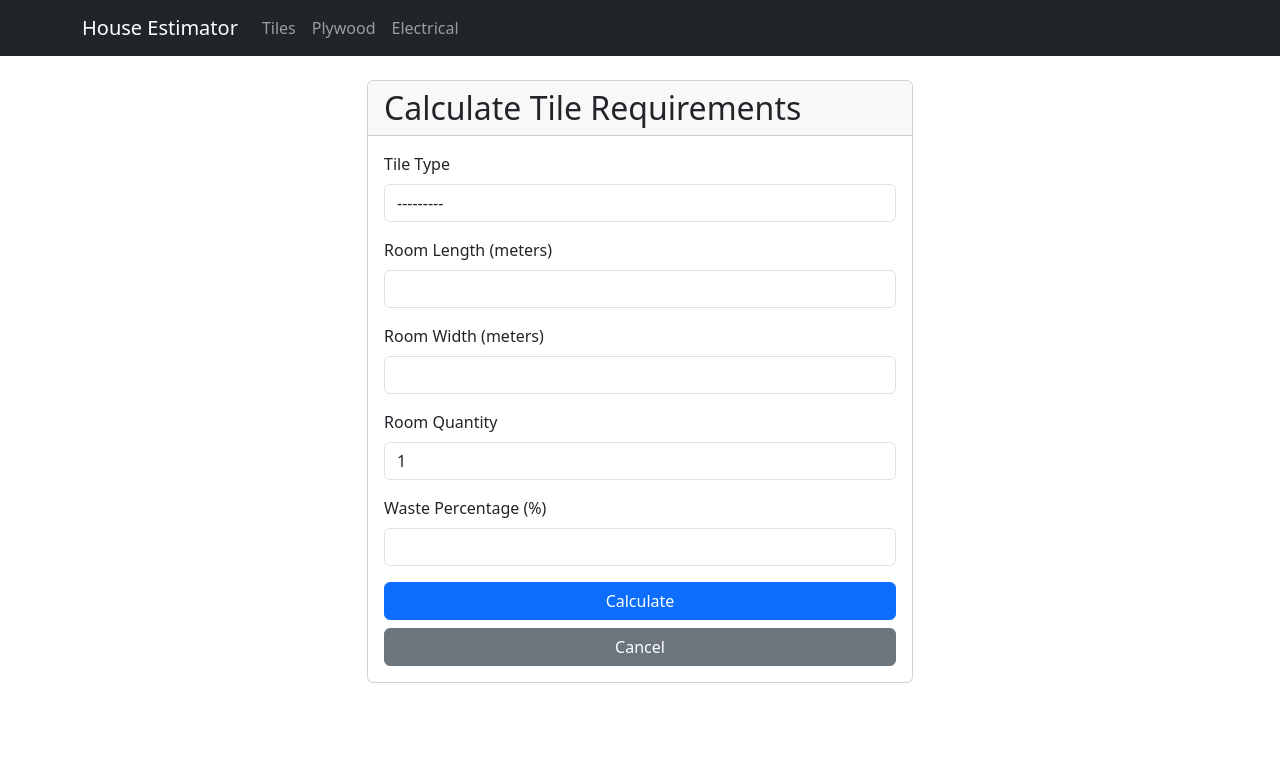
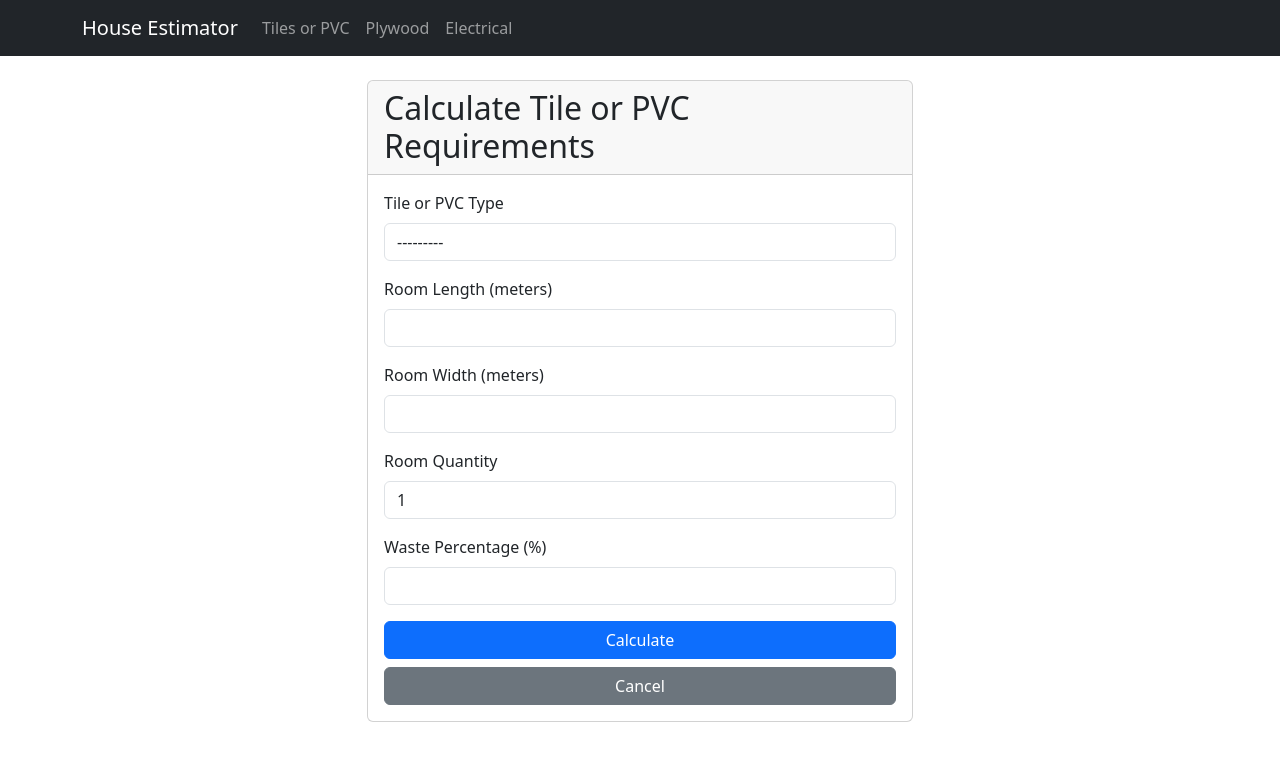
Before and after one commit to marobo/house_estimator, a Django app: page /tile-calculations/create/ in a window 1280 px wide. Shown: the top 761 px of the page. Run offline with Django 5.2, Linux system fonts and the light colour scheme; data that the repository does not hold is empty.

Commit message:
tile and pvc are same calculation

```diff
--- a/materiais/templates/materiais/tile_calculation_form.html
+++ b/materiais/templates/materiais/tile_calculation_form.html
@@ -1,13 +1,13 @@
 {% extends 'base.html' %}
 
-{% block title %}Calculate Tile Requirements - House Estimator{% endblock %}
+{% block title %}Calculate Tile or PVC Requirements - House Estimator{% endblock %}
 
 {% block content %}
 <div class="row">
     <div class="col-md-6 offset-md-3">
         <div class="card">
             <div class="card-header">
-                <h2 class="mb-0">Calculate Tile Requirements</h2>
+                <h2 class="mb-0">Calculate Tile or PVC Requirements</h2>
             </div>
             <div class="card-body">
                 {% if form.non_field_errors %}
@@ -22,7 +22,7 @@
                     {% csrf_token %}
 
                     <div class="mb-3">
-                        <label for="{{ form.tile.id_for_label }}" class="form-label">Tile Type</label>
+                        <label for="{{ form.tile.id_for_label }}" class="form-label">Tile or PVC Type</label>
                         {{ form.tile }}
                         {% if form.tile.errors %}
                         <div class="invalid-feedback d-block">
--- a/templates/base.html
+++ b/templates/base.html
@@ -17,7 +17,7 @@
             <div class="collapse navbar-collapse" id="navbarNav">
                 <ul class="navbar-nav">
                     <li class="nav-item">
-                        <a class="nav-link" href="{% url 'materiais:tile_list' %}">Tiles</a>
+                        <a class="nav-link" href="{% url 'materiais:tile_list' %}">Tiles or PVC</a>
                     </li>
                     <li class="nav-item">
                         <a class="nav-link" href="{% url 'materiais:plywood_list' %}">Plywood</a>
```
